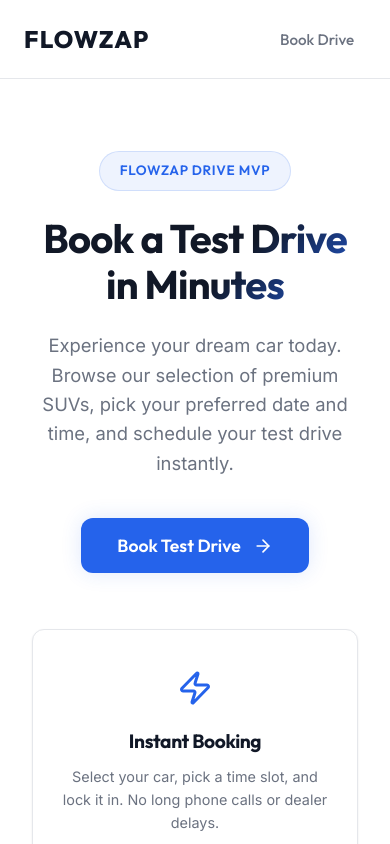
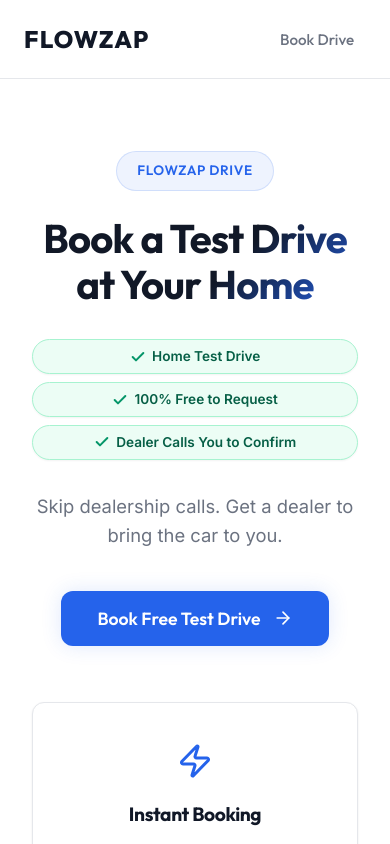
Before and after one commit to mukul-sachdeva/banana, a React (Vite) app in the folder frontend/: page / in a window 390 px wide. Shown: the top 844 px of the page. Built offline with nearby package versions, Linux system fonts and the light colour scheme; no server answers.

Commit message:
Production deployment new hero homepage

```diff
--- a/frontend/src/components/BookingForm.tsx
+++ b/frontend/src/components/BookingForm.tsx
@@ -169,6 +169,7 @@ export default function BookingForm({ selectedCar, onBack, onBookingSuccess }: B
                   required
                 />
               </div>
+              <p className="form-field-hint">Your details are only used to schedule your test drive.</p>
             </div>
 
             <div className="form-group">
--- a/frontend/src/components/Confirmation.tsx
+++ b/frontend/src/components/Confirmation.tsx
@@ -1,6 +1,39 @@
+import { useEffect } from 'react';
 import jsPDF from 'jspdf';
 import { BookingResponse } from '../types';
 import { Check, Clipboard, Calendar, Clock, Car, Download, User, Phone, Mail, MapPin } from 'lucide-react';
+
+const playSuccessSound = () => {
+  try {
+    const AudioContextClass = window.AudioContext || (window as any).webkitAudioContext;
+    if (!AudioContextClass) return;
+
+    const ctx = new AudioContextClass();
+
+    const playTone = (freq: number, start: number, duration: number, volume: number) => {
+      const osc = ctx.createOscillator();
+      const gain = ctx.createGain();
+
+      osc.type = 'sine';
+      osc.frequency.setValueAtTime(freq, start);
+
+      gain.gain.setValueAtTime(volume, start);
+      gain.gain.exponentialRampToValueAtTime(0.00001, start + duration);
+
+      osc.connect(gain);
+      gain.connect(ctx.destination);
+
+      osc.start(start);
+      osc.stop(start + duration);
+    };
+
+    const now = ctx.currentTime;
+    playTone(523.25, now, 0.35, 0.15);
+    playTone(783.99, now + 0.08, 0.5, 0.12);
+  } catch (e) {
+    console.warn('Browser audio policy blocked autoplay or failed to initialize:', e);
+  }
+};
 
 interface ConfirmationProps {
   bookingDetails: BookingResponse;
@@ -8,6 +41,10 @@ interface ConfirmationProps {
 }
 
 export default function Confirmation({ bookingDetails, onBookAnother }: ConfirmationProps) {
+  useEffect(() => {
+     window.scrollTo(0, 0);
+    playSuccessSound();
+  }, []);
 
   const handleCopyId = () => {
     navigator.clipboard.writeText(bookingDetails.bookingId);
@@ -173,25 +210,36 @@ export default function Confirmation({ bookingDetails, onBookAnother }: Confirma
 
   return (
     <div className="confirmation-card">
-      <div className="success-check-wrapper">
-        <Check size={40} strokeWidth={3} />
+      <div className="success-check-wrapper animated">
+        <Check size={40} strokeWidth={3} className="checkmark-icon" />
       </div>
 
-      <h1 className="conf-title">Request Submitted!</h1>
+      <h1 className="conf-title">Test Drive Request Submitted Successfully</h1>
       <p className="conf-subtitle">
-        {bookingDetails.message}
+        A dealership representative will contact you shortly to confirm your appointment.
       </p>
 
-      <div className="conf-details-box">
-        <div className="conf-detail-item">
-          <span className="conf-label" style={{ display: 'flex', alignItems: 'center', gap: '0.4rem' }}>
-            <Clipboard size={16} /> Booking Reference
-          </span>
-          <span className="conf-val conf-booking-id" onClick={handleCopyId} style={{ cursor: 'pointer', display: 'inline-flex', alignItems: 'center', gap: '0.25rem' }}>
-            {bookingDetails.bookingId} <span style={{ fontSize: '0.7rem', color: '#64748b', fontWeight: 'normal' }}>(copy)</span>
+      <div className="conf-ref-banner" onClick={handleCopyId} title="Click to copy reference ID">
+        <span className="ref-label">Booking Reference</span>
+        <span className="ref-value">
+          {bookingDetails.bookingId} <Clipboard size={14} className="copy-icon" />
         </span>
       </div>
 
+      <div className="conf-actions">
+        <button className="back-home-btn" onClick={onBookAnother}>
+          Book Another Drive
+        </button>
+        <button className="download-receipt-btn" onClick={handleDownloadReceipt}>
+          <Download size={16} /> Download Receipt
+        </button>
+      </div>
+
+      <details className="conf-details-accordion">
+        <summary className="conf-details-summary">
+          <span>View Booking Details</span>
+        </summary>
+        <div className="conf-details-box">
           {bookingDetails.customerName && (
             <div className="conf-detail-item">
               <span className="conf-label" style={{ display: 'flex', alignItems: 'center', gap: '0.4rem' }}>
@@ -249,15 +297,7 @@ export default function Confirmation({ bookingDetails, onBookAnother }: Confirma
             <span className="conf-val">{bookingDetails.preferredTimeSlot}</span>
           </div>
         </div>
-
-      <div className="conf-actions">
-        <button className="back-home-btn" onClick={onBookAnother}>
-          Book Another Drive
-        </button>
-        <button className="download-receipt-btn" onClick={handleDownloadReceipt}>
-          <Download size={16} /> Download Receipt
-        </button>
-      </div>
+      </details>
     </div>
   );
 }
--- a/frontend/src/components/LandingPage.tsx
+++ b/frontend/src/components/LandingPage.tsx
@@ -1,4 +1,4 @@
-import { Calendar, Shield, Zap, ArrowRight } from 'lucide-react';
+import { Calendar, Shield, Zap, ArrowRight, Check } from 'lucide-react';
 
 interface LandingPageProps {
   onStartBooking: () => void;
@@ -8,14 +8,30 @@ export default function LandingPage({ onStartBooking }: LandingPageProps) {
   return (
     <div className="landing-page">
       <section className="hero-section">
-        <div className="hero-tag">Flowzap Drive MVP</div>
-        <h1 className="hero-title">Book a Test Drive in Minutes</h1>
+        <div className="hero-tag">Flowzap Drive</div>
+        <h1 className="hero-title">Book a Test Drive at Your Home</h1>
+
+        <div className="hero-trust-badges">
+          <div className="trust-badge">
+            <Check size={16} strokeWidth={3} />
+            <span>Home Test Drive</span>
+          </div>
+          <div className="trust-badge">
+            <Check size={16} strokeWidth={3} />
+            <span>100% Free to Request</span>
+          </div>
+          <div className="trust-badge">
+            <Check size={16} strokeWidth={3} />
+            <span>Dealer Calls You to Confirm</span>
+          </div>
+        </div>
+
         <p className="hero-subtitle">
-          Experience your dream car today. Browse our selection of premium SUVs, pick your preferred date and time, and schedule your test drive instantly.
+          Skip dealership calls. Get a dealer to bring the car to you.
         </p>
 
         <button className="hero-cta-btn" onClick={onStartBooking}>
-          Book Test Drive <ArrowRight size={20} />
+          Book Free Test Drive <ArrowRight size={20} />
         </button>
 
         <div className="hero-features">
--- a/frontend/src/index.css
+++ b/frontend/src/index.css
@@ -1193,3 +1193,199 @@ h4 {
     gap: 1rem;
   }
 }
+
+/* Redesigned Hero Trust Badges & Form Hints */
+.hero-trust-badges {
+  display: flex;
+  justify-content: center;
+  align-items: center;
+  flex-wrap: wrap;
+  gap: 1rem;
+  margin-top: 0.5rem;
+  margin-bottom: 2rem;
+  animation: slideUp 0.9s ease-out;
+}
+
+.trust-badge {
+  display: inline-flex;
+  align-items: center;
+  gap: 0.4rem;
+  font-size: 0.85rem;
+  font-weight: 600;
+  color: #065f46;
+  background-color: #ecfdf5;
+  border: 1px solid #a7f3d0;
+  padding: 0.35rem 0.85rem;
+  border-radius: 9999px;
+  box-shadow: 0 1px 2px 0 rgba(0, 0, 0, 0.05);
+}
+
+.trust-badge svg {
+  color: #059669;
+  flex-shrink: 0;
+}
+
+.form-field-hint {
+  font-size: 0.75rem;
+  color: var(--text-muted);
+  margin-top: 0.35rem;
+  line-height: 1.3;
+}
+
+@media (max-width: 640px) {
+  .hero-trust-badges {
+    flex-direction: column;
+    gap: 0.5rem;
+    width: 100%;
+  }
+
+  .trust-badge {
+    width: 100%;
+    justify-content: center;
+  }
+}
+
+/* Redesigned Success/Confirmation Page Elements */
+.success-check-wrapper.animated {
+  animation: successPop 0.6s cubic-bezier(0.34, 1.56, 0.64, 1) both;
+  position: relative;
+  overflow: visible;
+}
+
+.success-check-wrapper.animated::before {
+  content: '';
+  position: absolute;
+  top: -4px;
+  left: -4px;
+  right: -4px;
+  bottom: -4px;
+  border-radius: 50%;
+  border: 2px solid var(--success);
+  opacity: 0;
+  animation: successRipple 1.2s cubic-bezier(0.25, 0.8, 0.25, 1) 0.4s both;
+}
+
+.success-check-wrapper.animated .checkmark-icon {
+  animation: checkmarkScale 0.5s cubic-bezier(0.34, 1.56, 0.64, 1) 0.2s both;
+}
+
+.conf-ref-banner {
+  background-color: var(--bg-card-hover);
+  border: 1px solid var(--border-color);
+  padding: 0.75rem 1.5rem;
+  border-radius: var(--radius-md);
+  display: inline-flex;
+  flex-direction: column;
+  align-items: center;
+  gap: 0.25rem;
+  margin-bottom: 2rem;
+  cursor: pointer;
+  transition: var(--transition-fast);
+}
+
+.conf-ref-banner:hover {
+  border-color: var(--secondary);
+  background-color: rgba(37, 99, 235, 0.04);
+}
+
+.conf-ref-banner .ref-label {
+  font-size: 0.75rem;
+  text-transform: uppercase;
+  letter-spacing: 0.05em;
+  color: var(--text-muted);
+  font-weight: 600;
+}
+
+.conf-ref-banner .ref-value {
+  font-family: var(--font-primary);
+  font-size: 1.5rem;
+  font-weight: 800;
+  color: var(--secondary);
+  display: flex;
+  align-items: center;
+  gap: 0.5rem;
+}
+
+.conf-ref-banner .copy-icon {
+  color: var(--text-muted);
+  transition: var(--transition-fast);
+}
+
+.conf-ref-banner:hover .copy-icon {
+  color: var(--secondary);
+  transform: scale(1.1);
+}
+
+.conf-details-accordion {
+  margin-top: 2rem;
+  border-top: 1px solid var(--border-color);
+  padding-top: 1.5rem;
+  text-align: left;
+}
+
+.conf-details-summary {
+  display: flex;
+  justify-content: center;
+  align-items: center;
+  cursor: pointer;
+  color: var(--secondary);
+  font-family: var(--font-primary);
+  font-weight: 600;
+  font-size: 0.95rem;
+  user-select: none;
+  list-style: none;
+}
+
+.conf-details-summary::-webkit-details-marker {
+  display: none;
+}
+
+.conf-details-summary::after {
+  content: ' ▾';
+  margin-left: 0.25rem;
+  transition: transform var(--transition-fast);
+}
+
+.conf-details-accordion[open] .conf-details-summary::after {
+  content: ' ▴';
+}
+
+.conf-details-accordion .conf-details-box {
+  margin-top: 1rem;
+}
+
+@keyframes successPop {
+  0% {
+    transform: scale(0.5);
+    opacity: 0;
+  }
+  100% {
+    transform: scale(1);
+    opacity: 1;
+  }
+}
+
+@keyframes successRipple {
+  0% {
+    transform: scale(1);
+    opacity: 0.8;
+  }
+  100% {
+    transform: scale(1.3);
+    opacity: 0;
+  }
+}
+
+@keyframes checkmarkScale {
+  0% {
+    transform: scale(0.3);
+    opacity: 0;
+  }
+  50% {
+    transform: scale(1.15);
+  }
+  100% {
+    transform: scale(1);
+    opacity: 1;
+  }
+}
```
Lines whose indentation alone changed are shown as unchanged.
